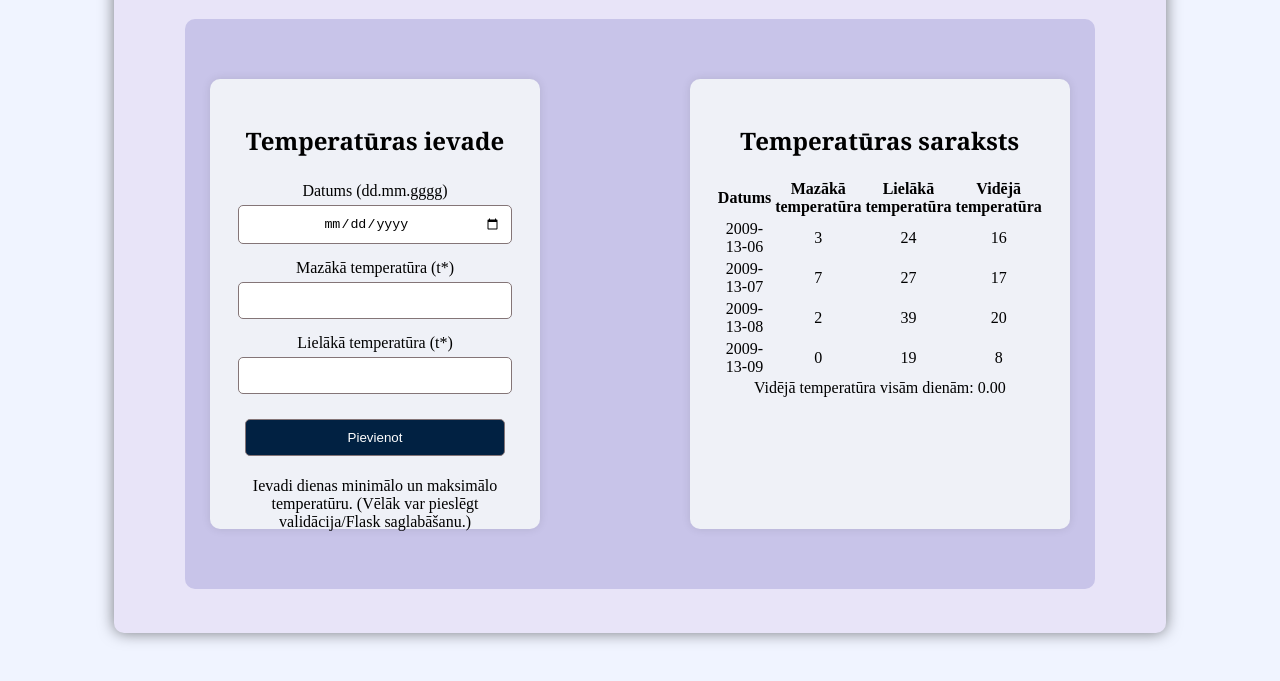
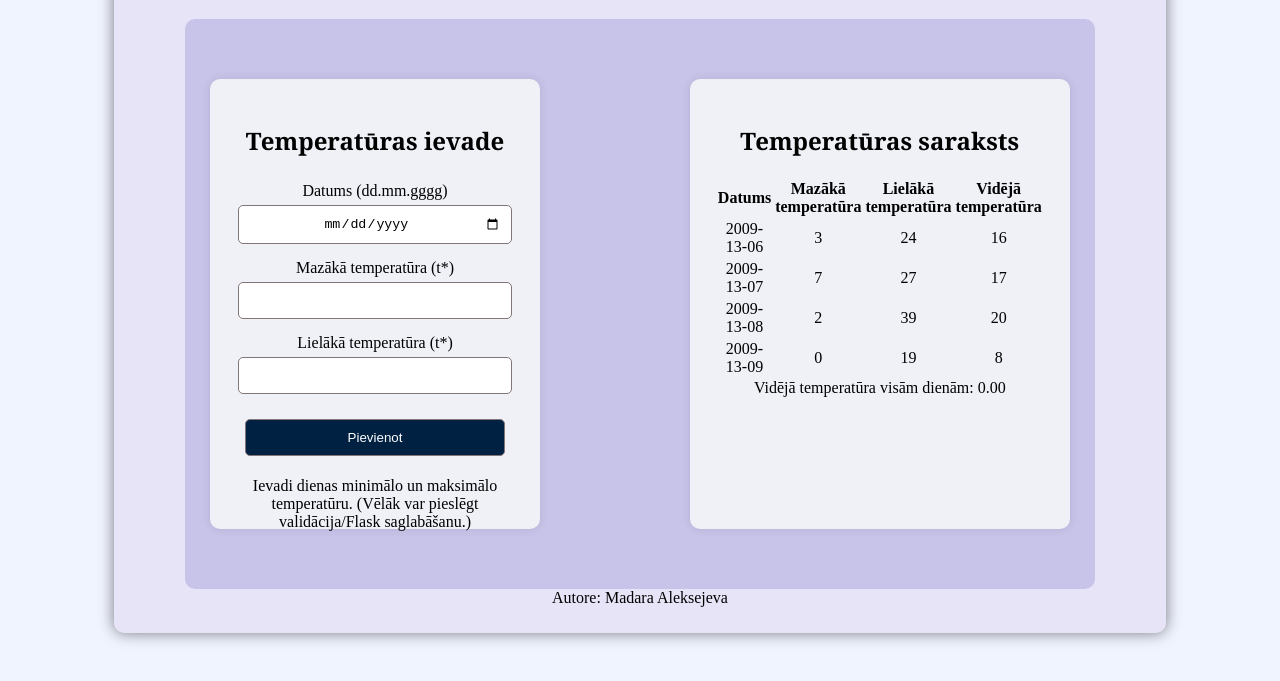
Before and after one commit to maivecii/temperatura, a plain HTML site: page index.html in a window 1280 px wide. Shown: the part 95-776 px from the top of the page. Drawn offline with Linux system fonts and the light colour scheme.

Commit message:
5.stunda

```diff
--- a/index.html
+++ b/index.html
@@ -74,6 +74,7 @@
     </div>
      </div>
      </div>
+      Autore: Madara Aleksejeva
       </div>
 <script src="script.js"></script>
 </body>
```
